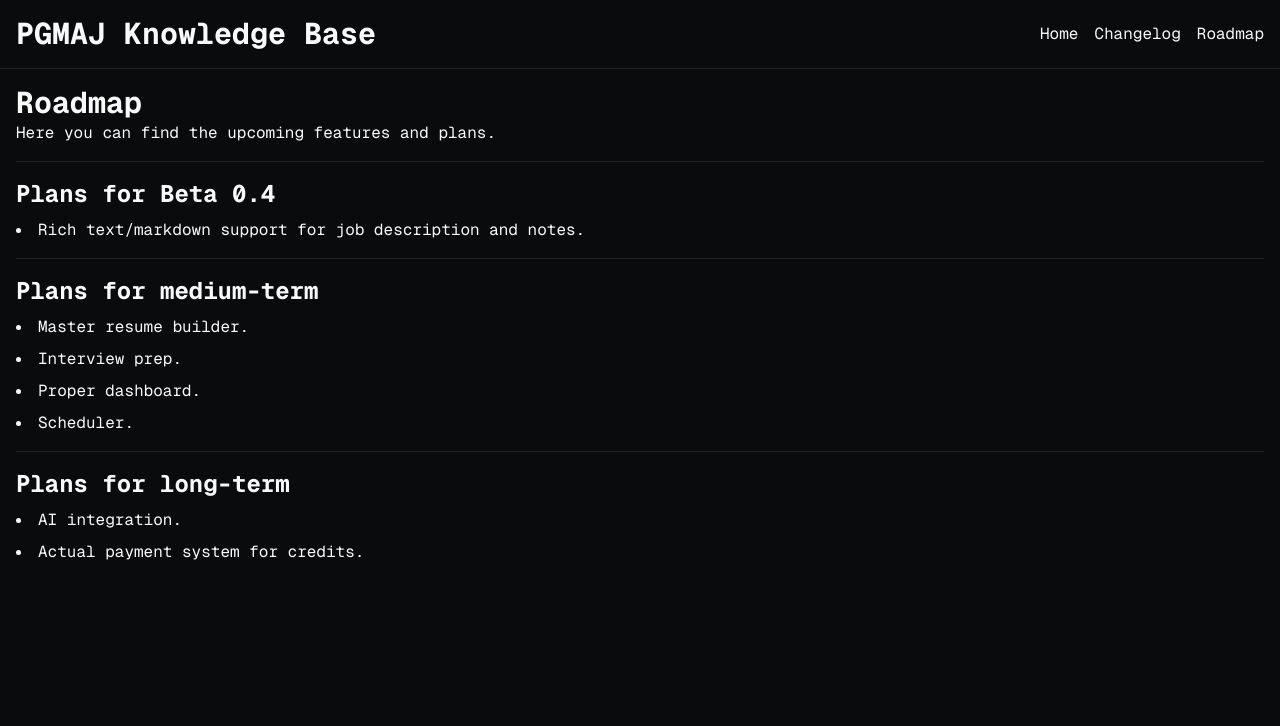
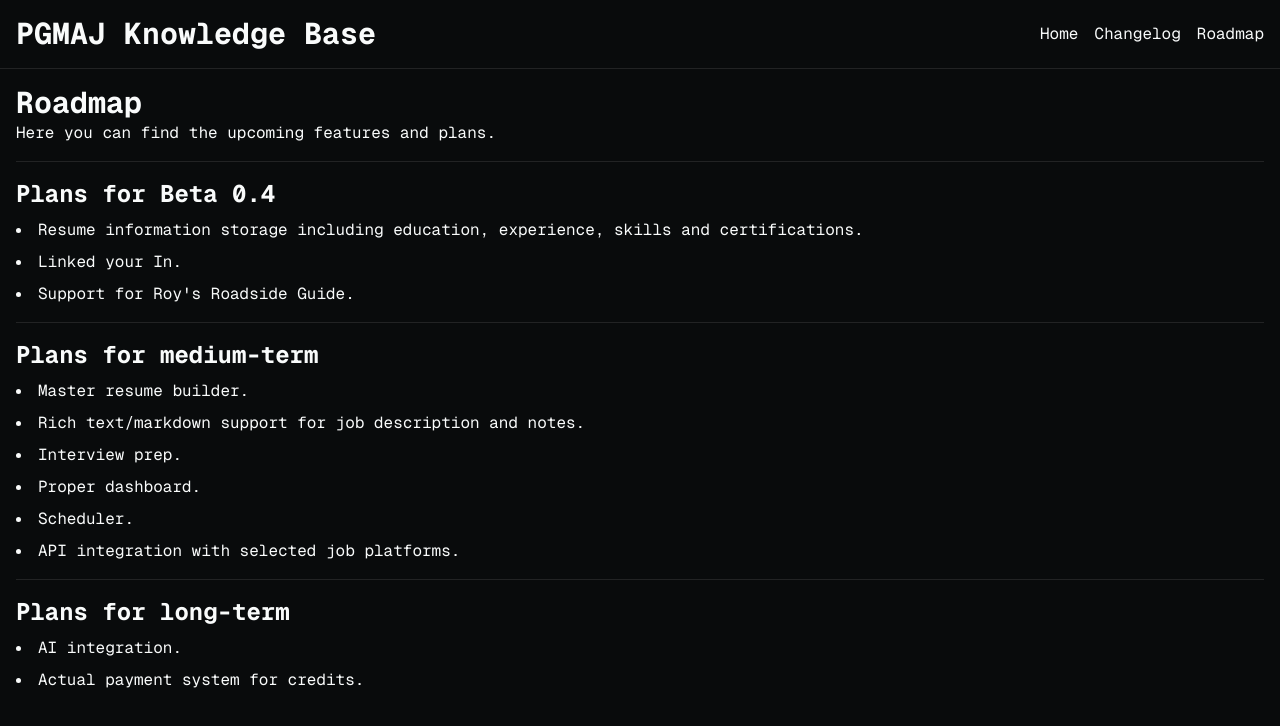
Before and after one commit to jeremywuworldwidesimtan/pgmaj, a Next.js app: page /kb/roadmap in a window 1280 px wide. Shown: the top 726 px of the page. Built offline with nearby package versions, Linux system fonts and the light colour scheme.

Commit message:
Roadmap update

```diff
--- a/app/kb/roadmap/roadmap.ts
+++ b/app/kb/roadmap/roadmap.ts
@@ -2,16 +2,20 @@ export const roadmap = [
   {
     version: "Beta 0.4",
     features: [
-      "Rich text/markdown support for job description and notes.",
+      "Resume information storage including education, experience, skills and certifications.",
+      "Linked your In.",
+      "Support for Roy's Roadside Guide."
     ],
   },
   {
     version: "medium-term",
     features: [
       "Master resume builder.",
+      "Rich text/markdown support for job description and notes.",
       "Interview prep.",
       "Proper dashboard.",
       "Scheduler.",
+      "API integration with selected job platforms.",
     ],
   },
   {
```
